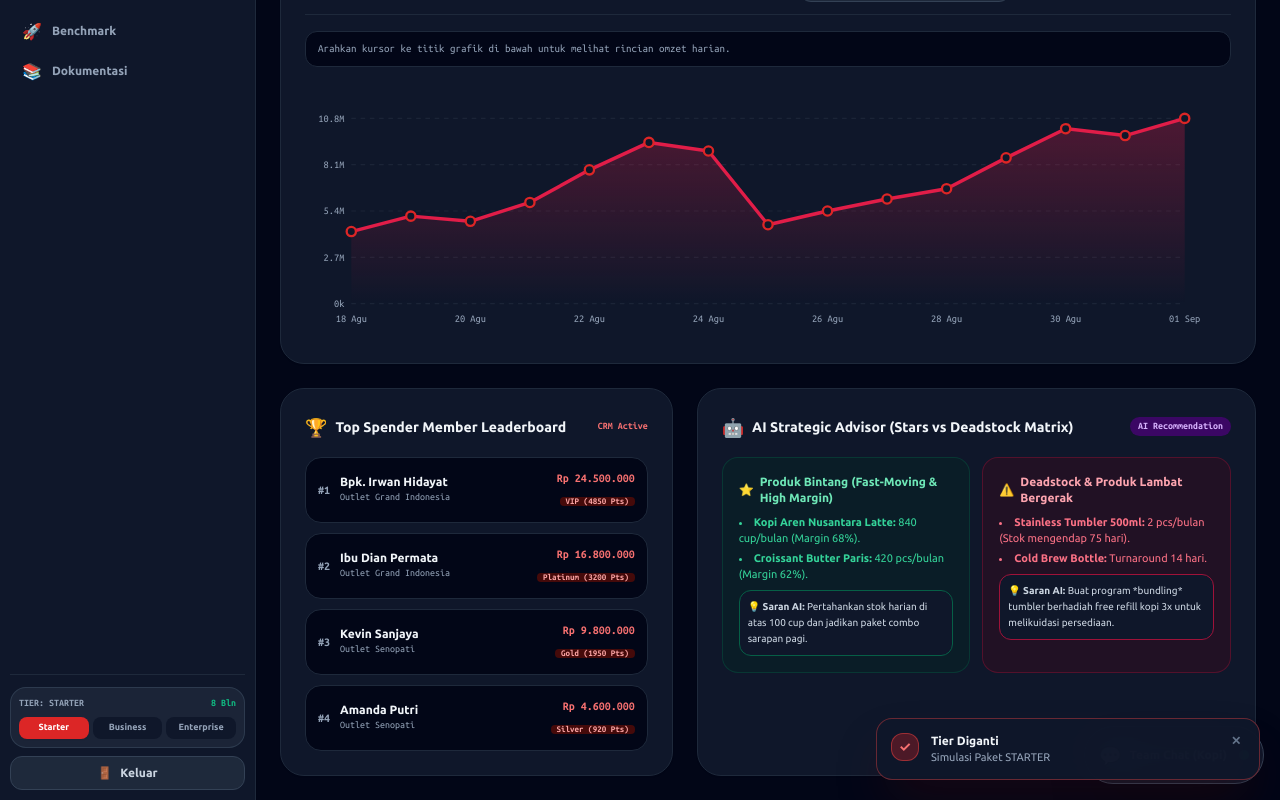
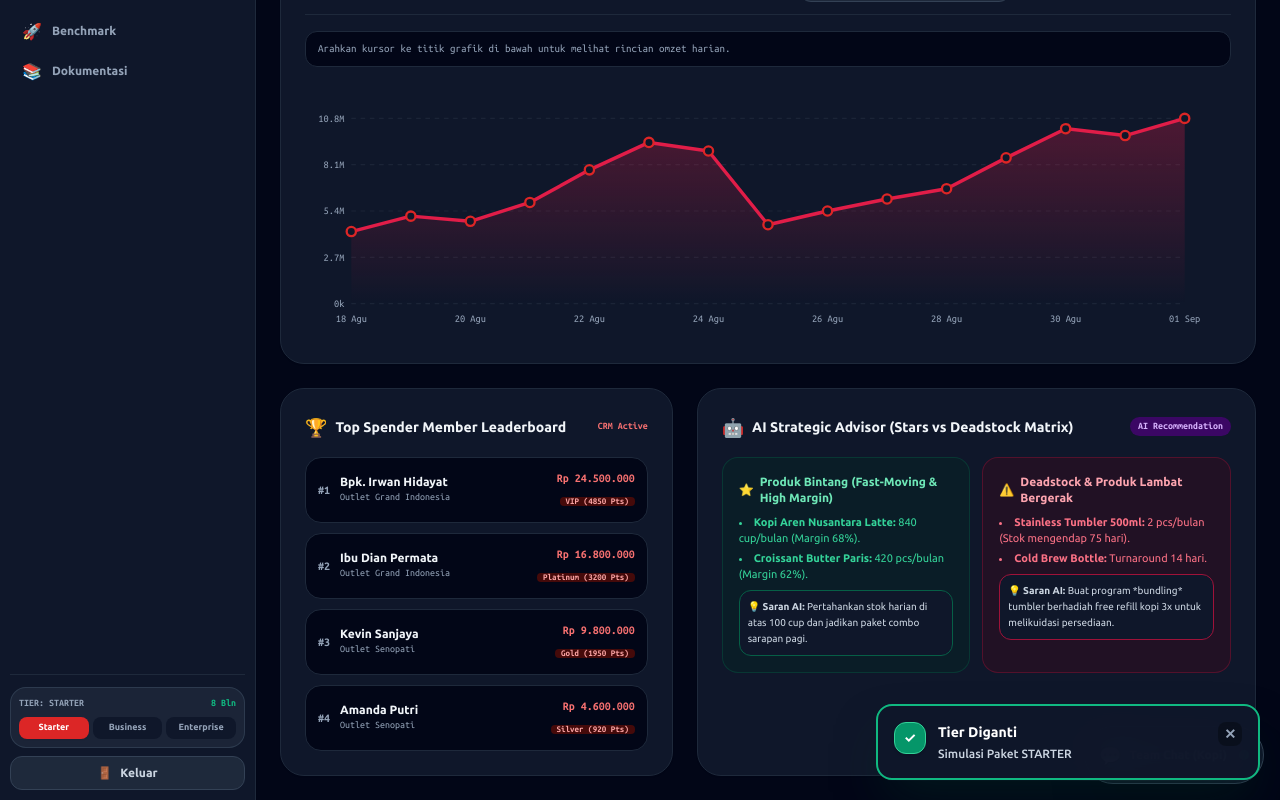
Before and after one commit to aenzet04/adamproject, a React (Vite) app in the folder apps/frontend/: page / in a window 1280 px wide. Both pictures are taken after a click on the button "Starter". Shown: the part 623-1423 px from the top of the page. Built offline with nearby package versions, Linux system fonts and the light colour scheme.

Commit message:
chore(auto-sync): automated commit 2026-08-31 23:52:30

```diff
--- a/apps/frontend/src/components/atoms/ToastContainer.tsx
+++ b/apps/frontend/src/components/atoms/ToastContainer.tsx
@@ -1,7 +1,7 @@
 'use client';
 
 import React from 'react';
-import { useToastStore } from '../../stores/useToastStore';
+import { useToastStore, ToastMessage } from '../../stores/useToastStore';
 
 export const ToastContainer: React.FC = () => {
   const { toasts, removeToast } = useToastStore();
@@ -9,29 +9,64 @@ export const ToastContainer: React.FC = () => {
   if (toasts.length === 0) return null;
 
   return (
-    <div className="fixed bottom-5 right-5 z-[9999] flex flex-col space-y-2 pointer-events-none max-w-sm w-full">
-      {toasts.map((t) => (
+    <div className="fixed bottom-5 right-5 z-[9999] flex flex-col space-y-2.5 pointer-events-none max-w-sm w-full font-sans">
+      {toasts.map((t) => {
+        const isError = t.type === 'error';
+        const isWarning = t.type === 'warning';
+        const isPayment = t.type === 'payment';
+        const isSuccess = t.type === 'success';
+
+        let containerStyle = 'bg-slate-900/95 border-slate-700 text-white shadow-slate-950/50';
+        let iconBg = 'bg-slate-800 text-slate-300 border-slate-700';
+
+        if (isError) {
+          containerStyle =
+            'bg-gradient-to-r from-red-950 via-rose-950 to-slate-950 border-2 border-red-500 text-white shadow-2xl shadow-red-600/50 ring-2 ring-red-500/40 animate-pulse';
+          iconBg = 'bg-red-600 text-white border-red-400';
+        } else if (isWarning) {
+          containerStyle =
+            'bg-amber-950/95 border-2 border-amber-500 text-white shadow-2xl shadow-amber-600/30';
+          iconBg = 'bg-amber-500 text-slate-950 border-amber-400 font-black';
+        } else if (isPayment || isSuccess) {
+          containerStyle =
+            'bg-slate-900/95 border-2 border-emerald-500 text-white shadow-2xl shadow-emerald-950/50';
+          iconBg = 'bg-emerald-600 text-white border-emerald-400';
+        }
+
+        return (
           <div
             key={t.id}
-          className="pointer-events-auto bg-slate-900/95 dark:bg-slate-900/95 text-white border border-red-500/40 backdrop-blur-xl rounded-2xl p-3.5 shadow-2xl shadow-red-950/40 flex items-start space-x-3 animate-slideInRight transition-all"
+            className={`pointer-events-auto backdrop-blur-xl rounded-2xl p-4 shadow-2xl flex items-start space-x-3 transition-all animate-slideInRight ${containerStyle}`}
           >
-          <span className="w-7 h-7 rounded-xl bg-red-600/30 border border-red-500/50 flex items-center justify-center text-sm font-bold flex-shrink-0 text-red-400">
-            {t.icon || '✓'}
+            <span
+              className={`w-8 h-8 rounded-xl border flex items-center justify-center text-sm font-bold flex-shrink-0 shadow ${iconBg}`}
+            >
+              {t.icon || (isError ? '🚨' : isWarning ? '⚠️' : '✓')}
             </span>
             <div className="flex-1 text-xs">
-            <div className="font-bold text-slate-100">{t.title}</div>
+              <div className={`font-black text-sm ${isError ? 'text-red-200 uppercase tracking-wide' : 'text-white'}`}>
+                {t.title}
+              </div>
               {t.description && (
-              <div className="text-[11px] text-slate-400 mt-0.5 leading-tight">{t.description}</div>
+                <div
+                  className={`text-xs mt-1 leading-snug font-medium ${
+                    isError ? 'text-red-100 font-semibold' : 'text-slate-300'
+                  }`}
+                >
+                  {t.description}
+                </div>
               )}
             </div>
             <button
               onClick={() => removeToast(t.id)}
-            className="text-slate-500 hover:text-slate-300 text-xs font-bold px-1"
+              className="text-slate-400 hover:text-white text-sm font-bold px-1.5 py-0.5 rounded-lg bg-black/30"
+              title="Tutup Notifikasi"
             >
               ✕
             </button>
           </div>
-      ))}
+        );
+      })}
     </div>
   );
 };
```
Lines whose indentation alone changed are shown as unchanged.
